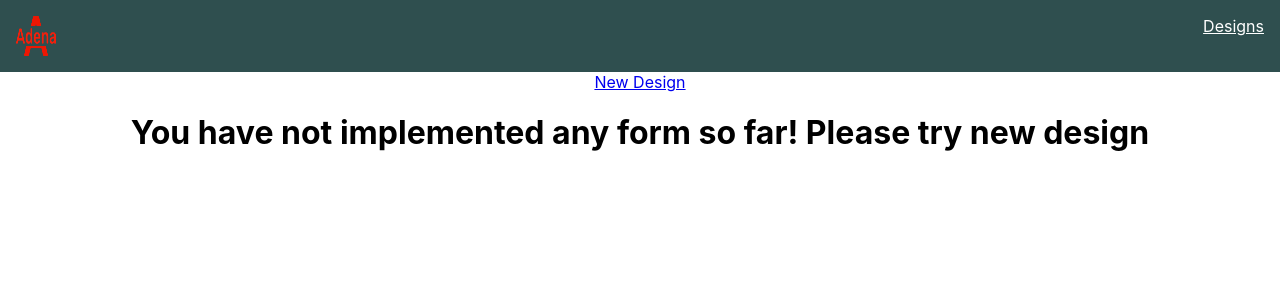
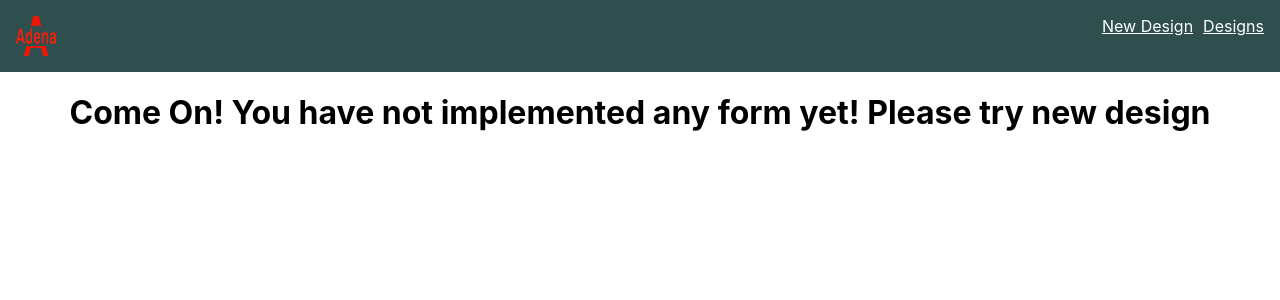
Before and after one commit to MostafaSoleimani/adena-react, a React (Create React App) app: page / in a window 1280 px wide. Shown: the top 300 px of the page. Built offline with nearby package versions, Linux system fonts and the light colour scheme; the HTML template or start-up script is replaced by a standard one.

Commit message:
Feat: Add File Downloader

```diff
--- a/package.json
+++ b/package.json
@@ -1,7 +1,7 @@
 {
   "name": "adena-react",
   "version": "0.1.0",
-  "homepage": "https://MostafaSoleimani.github.io/adena-react",
+  "homepage": "https://mostafasoleimani.github.io/adena-react",
   "private": true,
   "dependencies": {
     "@emotion/react": "^11.10.5",
--- a/src/App.css
+++ b/src/App.css
@@ -53,7 +53,11 @@ header > img {
   height: 40px;
 }
 
-header > a {
+.adena-nav-links{
+  display: flex;
+  gap: 10px;
+}
+.adena-nav-links > a {
   color: white;
 }
 
--- a/src/Pages/AdenaDesigner.js
+++ b/src/Pages/AdenaDesigner.js
@@ -11,9 +11,10 @@ export default function AdenaDesigner() {
   ));
   return (
     <div>
-      <Link to={`design/new`}>New Design</Link>
       {formLinks.length === 0 && (
-        <h1>You have not implemented any form so far! Please try new design</h1>
+        <h1>
+          Come On! You have not implemented any form yet! Please try new design
+        </h1>
       )}
       <ul>{formLinks}</ul>
     </div>
--- a/src/components/Header.js
+++ b/src/components/Header.js
@@ -5,7 +5,10 @@ export default function Header() {
   return (
     <header className="adena-designer-header">
       <img src={LOGO} alt="Adena Logo" />
-      <Link to="/">Designs</Link>
+      <div className="adena-nav-links">
+        <Link to={`design/new`}>New Design</Link>
+        <Link to="/">Designs</Link>
+      </div>
     </header>
   );
 }
--- a/src/core-design/container/FormDesigner.js
+++ b/src/core-design/container/FormDesigner.js
@@ -7,9 +7,14 @@ import * as React from "react";
 import { useDispatch, useSelector } from "react-redux";
 import { useParams } from "react-router-dom";
 import uuid from "react-uuid";
-import { designerActions, designerSelect, fetchFormById } from "../../store/designer-slice";
+import {
+  designerActions,
+  designerSelect,
+  fetchFormById,
+} from "../../store/designer-slice";
 import { saveState } from "../../utils/browser-storage";
 import FieldNav from "../tools/FieldNav";
+import downloadFile from "../tools/file-exporter";
 import { a11yProps, TabPanel } from "../tools/TabPanel";
 import "./FormDesigner.css";
 import AdenaTabDesigner from "./TabDesigner";
@@ -61,6 +66,10 @@ export default function FormDesigner() {
 
   const removeTab = (idx) => {};
 
+  const exportJson = () => {
+    downloadFile(formDesign, `${formDesign.name}-schema`);
+  };
+
   const renderedTabs = formDesign.layout.map((x, i) => (
     <TabPanel key={i} value={tabValue} index={i}>
       <AdenaTabDesigner config={x} />
@@ -80,6 +89,9 @@ export default function FormDesigner() {
           size="small"
           onChange={handleTabNameChange}
         />
+        <Button color="primary" variant="contained" onClick={exportJson}>
+          Export
+        </Button>
         <Button color="primary" variant="contained" onClick={SaveForm}>
           Save
         </Button>
--- /dev/null
+++ b/src/core-design/tools/file-exporter.js
@@ -0,0 +1,16 @@
+export default function downloadFile(myData, fileName) {
+  const json = JSON.stringify(myData, null, 2);
+  const blob = new Blob([json], { type: "application/json" });
+  const href = URL.createObjectURL(blob);
+
+  // create "a" HTLM element with href to file
+  const link = document.createElement("a");
+  link.href = href;
+  link.download = fileName + ".json";
+  document.body.appendChild(link);
+  link.click();
+
+  // clean up "a" element & remove ObjectURL
+  document.body.removeChild(link);
+  URL.revokeObjectURL(href);
+}
```
Also changed, not shown: src/App.js (+2 -5 lines).
